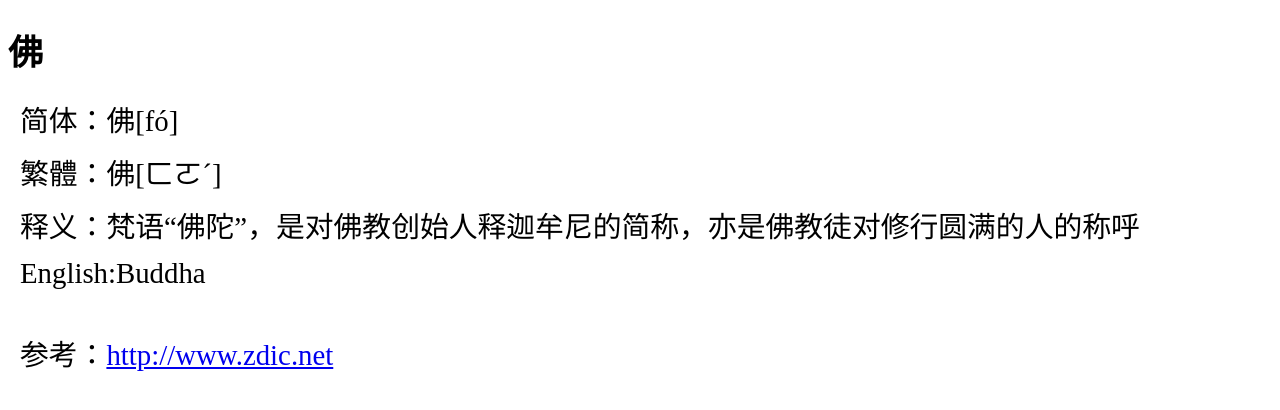
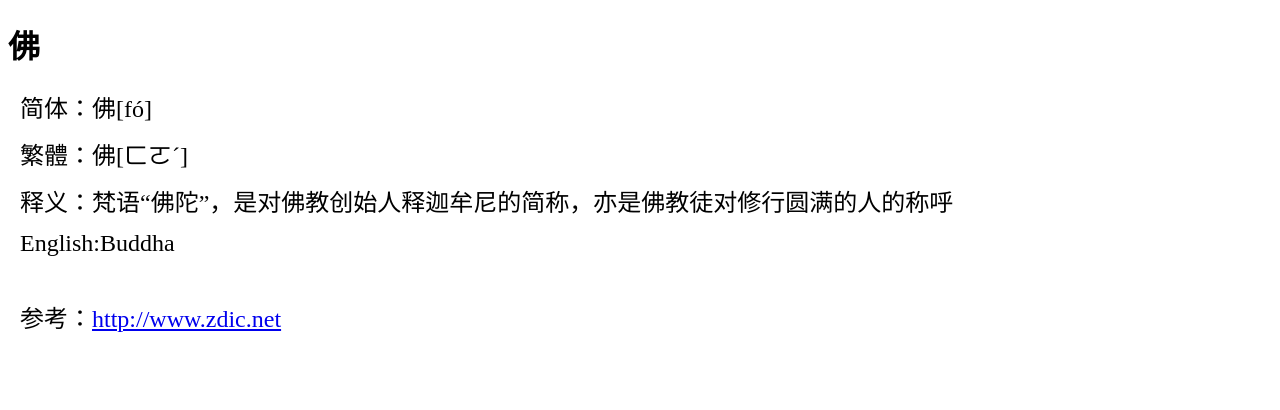
Before and after one commit to shengzhe/Fo, a Jekyll site: the page built from _posts/2012-08-31-Fo-6.html, in a window 1280 px wide. Shown: the top 410 px of the page. Built offline with Jekyll 4.4.1, drawn with Linux system fonts in a browser that asks for light colours; Markdown is read by kramdown in place of the engine named in the settings.

Commit message:
Update default.html

```diff
--- a/_layouts/default.html
+++ b/_layouts/default.html
@@ -12,8 +12,8 @@
   }
   @media only screen and (min-device-width : 768px)
   {
-    h1 {font-size: 220%;}
-    p  {font-size: 180%; margin:12px;}
+    h1 {font-size: 200%;}
+    p  {font-size: 150%; margin:12px;}
   }
 </style>
 </head>
```
